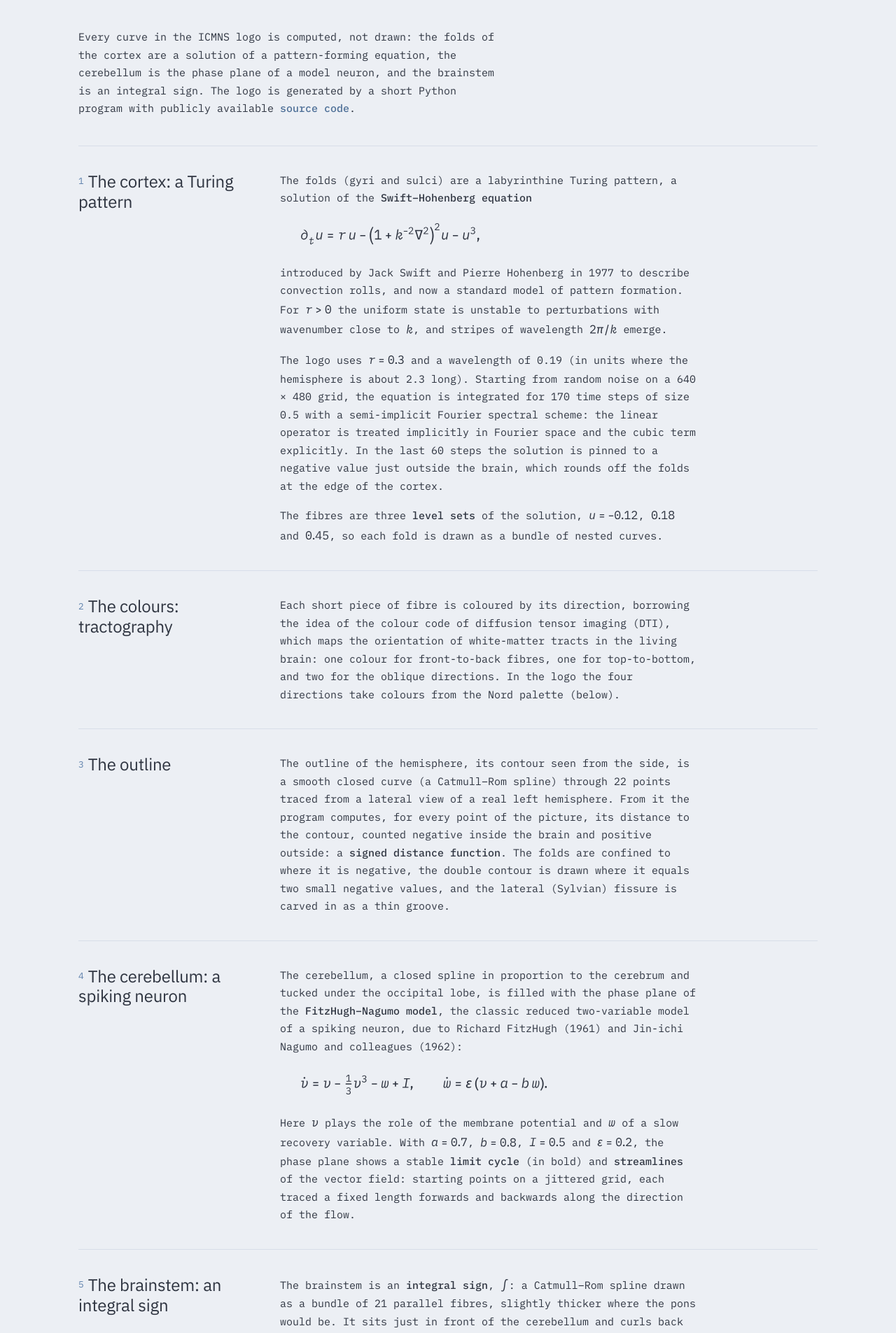
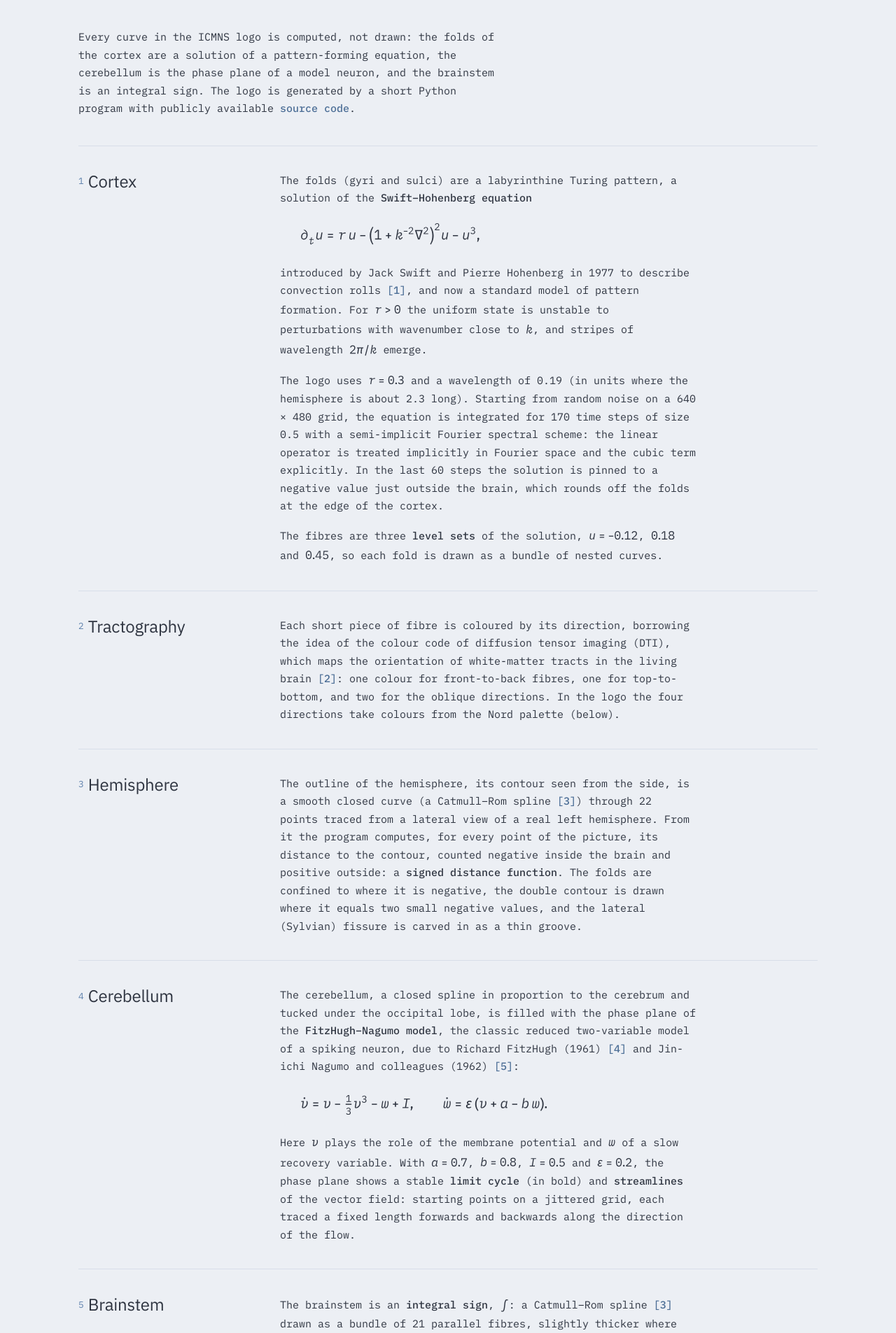
Before and after one commit to icmns-org/icmns-org.github.io, a Jekyll site: the page built from colophon.md, in a window 1280 px wide. Shown: the part 635-2540 px from the top of the page at 70% size. Built offline with Jekyll 4.4.1, drawn with Linux system fonts in a browser that asks for light colours; some of the changed text lies outside the part shown.

Commit message:
Colophon: shorter section names; numbered citations and a bibliography
Co-Authored-By: Claude Opus 5.5 <noreply@anthropic.com>

```diff
--- a/assets/css/style.css
+++ b/assets/css/style.css
@@ -179,6 +179,13 @@ figcaption { margin-top: .5rem; font-size: .75rem; color: var(--muted); }
 .math-block { text-align: left; padding-left: 1.5em; margin: 1.4rem 0 1.6rem; font-size: 1.3em; overflow-x: auto; overflow-y: hidden; }   /* left, slightly indented, as with LaTeX's fleqn */
 .math-missing { color: var(--red); }
 
+/* bibliography: numbered [1], [2], ... to match the citations in the text */
+.bibliography { list-style: none; counter-reset: ref; padding: 0; font-size: .85rem; }
+.bibliography li { counter-increment: ref; position: relative; padding-left: 2.6em; margin: 0 0 .8em; }
+.bibliography li::before { content: "[" counter(ref) "]"; position: absolute; left: 0; color: var(--muted); }
+.bibliography li:target { background: color-mix(in srgb, var(--accent-soft) 12%, transparent); }
+.bibliography a { word-break: break-all; }
+
 /* colophon: the logo above the introduction */
 .colophon-logo { max-width: 22rem; margin: 0 0 2rem; }
 .colophon-logo img { width: 100%; height: auto; }
--- a/colophon.md
+++ b/colophon.md
@@ -13,37 +13,37 @@ math: true
 
 Every curve in the ICMNS logo is computed, not drawn: the folds of the cortex are a solution of a pattern-forming equation, the cerebellum is the phase plane of a model neuron, and the brainstem is an integral sign. The logo is generated by a short Python program with publicly available [source code](https://github.com/icmns-org/icmns-logo).
 
-## The cortex: a Turing pattern
+## Cortex
 
 The folds (gyri and sulci) are a labyrinthine Turing pattern, a solution of the **Swift–Hohenberg equation**
 
 $$ \partial_t u = r\,u - \bigl(1 + k^{-2}\nabla^2\bigr)^2 u - u^3 , $$
 
-introduced by Jack Swift and Pierre Hohenberg in 1977 to describe convection rolls, and now a standard model of pattern formation. For $$r > 0$$ the uniform state is unstable to perturbations with wavenumber close to $$k$$, and stripes of wavelength $$2\pi/k$$ emerge.
+introduced by Jack Swift and Pierre Hohenberg in 1977 to describe convection rolls [\[1\]](#ref-1), and now a standard model of pattern formation. For $$r > 0$$ the uniform state is unstable to perturbations with wavenumber close to $$k$$, and stripes of wavelength $$2\pi/k$$ emerge.
 
 The logo uses $$r = 0.3$$ and a wavelength of 0.19 (in units where the hemisphere is about 2.3 long). Starting from random noise on a 640 × 480 grid, the equation is integrated for 170 time steps of size 0.5 with a semi-implicit Fourier spectral scheme: the linear operator is treated implicitly in Fourier space and the cubic term explicitly. In the last 60 steps the solution is pinned to a negative value just outside the brain, which rounds off the folds at the edge of the cortex.
 
 The fibres are three **level sets** of the solution, $$u = -0.12$$, $$0.18$$ and $$0.45$$, so each fold is drawn as a bundle of nested curves.
 
-## The colours: tractography
+## Tractography
 
-Each short piece of fibre is coloured by its direction, borrowing the idea of the colour code of diffusion tensor imaging (DTI), which maps the orientation of white-matter tracts in the living brain: one colour for front-to-back fibres, one for top-to-bottom, and two for the oblique directions. In the logo the four directions take colours from the Nord palette (below).
+Each short piece of fibre is coloured by its direction, borrowing the idea of the colour code of diffusion tensor imaging (DTI), which maps the orientation of white-matter tracts in the living brain [\[2\]](#ref-2): one colour for front-to-back fibres, one for top-to-bottom, and two for the oblique directions. In the logo the four directions take colours from the Nord palette (below).
 
-## The outline
+## Hemisphere
 
-The outline of the hemisphere, its contour seen from the side, is a smooth closed curve (a Catmull–Rom spline) through 22 points traced from a lateral view of a real left hemisphere. From it the program computes, for every point of the picture, its distance to the contour, counted negative inside the brain and positive outside: a **signed distance function**. The folds are confined to where it is negative, the double contour is drawn where it equals two small negative values, and the lateral (Sylvian) fissure is carved in as a thin groove.
+The outline of the hemisphere, its contour seen from the side, is a smooth closed curve (a Catmull–Rom spline [\[3\]](#ref-3)) through 22 points traced from a lateral view of a real left hemisphere. From it the program computes, for every point of the picture, its distance to the contour, counted negative inside the brain and positive outside: a **signed distance function**. The folds are confined to where it is negative, the double contour is drawn where it equals two small negative values, and the lateral (Sylvian) fissure is carved in as a thin groove.
 
-## The cerebellum: a spiking neuron
+## Cerebellum
 
-The cerebellum, a closed spline in proportion to the cerebrum and tucked under the occipital lobe, is filled with the phase plane of the **FitzHugh–Nagumo model**, the classic reduced two-variable model of a spiking neuron, due to Richard FitzHugh (1961) and Jin-ichi Nagumo and colleagues (1962):
+The cerebellum, a closed spline in proportion to the cerebrum and tucked under the occipital lobe, is filled with the phase plane of the **FitzHugh–Nagumo model**, the classic reduced two-variable model of a spiking neuron, due to Richard FitzHugh (1961) [\[4\]](#ref-4) and Jin-ichi Nagumo and colleagues (1962) [\[5\]](#ref-5):
 
 $$ \dot v = v - \tfrac{1}{3} v^3 - w + I, \qquad \dot w = \varepsilon\,(v + a - b\,w). $$
 
 Here $$v$$ plays the role of the membrane potential and $$w$$ of a slow recovery variable. With $$a = 0.7$$, $$b = 0.8$$, $$I = 0.5$$ and $$\varepsilon = 0.2$$, the phase plane shows a stable **limit cycle** (in bold) and **streamlines** of the vector field: starting points on a jittered grid, each traced a fixed length forwards and backwards along the direction of the flow.
 
-## The brainstem: an integral sign
+## Brainstem
 
-The brainstem is an **integral sign**, $$\int$$: a Catmull–Rom spline drawn as a bundle of 21 parallel fibres, slightly thicker where the pons would be. It sits just in front of the cerebellum and curls back where the medulla meets the spinal cord; towards the top it passes under the temporal lobe and fades out, as the real brainstem disappears beneath the cerebrum.
+The brainstem is an **integral sign**, $$\int$$: a Catmull–Rom spline [\[3\]](#ref-3) drawn as a bundle of 21 parallel fibres, slightly thicker where the pons would be. It sits just in front of the cerebellum and curls back where the medulla meets the spinal cord; towards the top it passes under the temporal lobe and fades out, as the real brainstem disappears beneath the cerebrum.
 
 ## Typography
 
@@ -56,3 +56,13 @@ The colours come from [Nord](https://www.nordtheme.com), a palette by Sven Greb
 ## Built with
 
 The site is built with [Jekyll](https://jekyllrb.com) and hosted on [GitHub Pages](https://pages.github.com); its [source](https://github.com/icmns-org/icmns-org.github.io) is public. The logo is generated by Python with [NumPy](https://numpy.org), [Matplotlib](https://matplotlib.org) and [contourpy](https://contourpy.readthedocs.io). The website and the logo were designed and coded in conversation with [Claude](https://www.anthropic.com/claude), an AI model made by [Anthropic](https://www.anthropic.com).
+
+## Bibliography
+
+<ol class="bibliography">
+  <li id="ref-1">J. Swift and P. C. Hohenberg, “Hydrodynamic fluctuations at the convective instability”, <em>Physical Review A</em> <strong>15</strong>, 319–328 (1977). <a href="https://doi.org/10.1103/PhysRevA.15.319">doi:10.1103/PhysRevA.15.319</a></li>
+  <li id="ref-2">S. Pajevic and C. Pierpaoli, “Color schemes to represent the orientation of anisotropic tissues from diffusion tensor data: application to white matter fiber tract mapping in the human brain”, <em>Magnetic Resonance in Medicine</em> <strong>42</strong>, 526–540 (1999). <a href="https://doi.org/10.1002/(SICI)1522-2594(199909)42:3%3C526::AID-MRM15%3E3.0.CO;2-J">doi:10.1002/(SICI)1522-2594(199909)42:3&lt;526::AID-MRM15&gt;3.0.CO;2-J</a></li>
+  <li id="ref-3">E. Catmull and R. Rom, “A class of local interpolating splines”, in R. E. Barnhill and R. F. Riesenfeld (eds), <em>Computer Aided Geometric Design</em>, Academic Press, 317–326 (1974). <a href="https://doi.org/10.1016/B978-0-12-079050-0.50020-5">doi:10.1016/B978-0-12-079050-0.50020-5</a></li>
+  <li id="ref-4">R. FitzHugh, “Impulses and physiological states in theoretical models of nerve membrane”, <em>Biophysical Journal</em> <strong>1</strong>, 445–466 (1961). <a href="https://doi.org/10.1016/S0006-3495(61)86902-6">doi:10.1016/S0006-3495(61)86902-6</a></li>
+  <li id="ref-5">J. Nagumo, S. Arimoto and S. Yoshizawa, “An active pulse transmission line simulating nerve axon”, <em>Proceedings of the IRE</em> <strong>50</strong>, 2061–2070 (1962). <a href="https://doi.org/10.1109/JRPROC.1962.288235">doi:10.1109/JRPROC.1962.288235</a></li>
+</ol>
```
